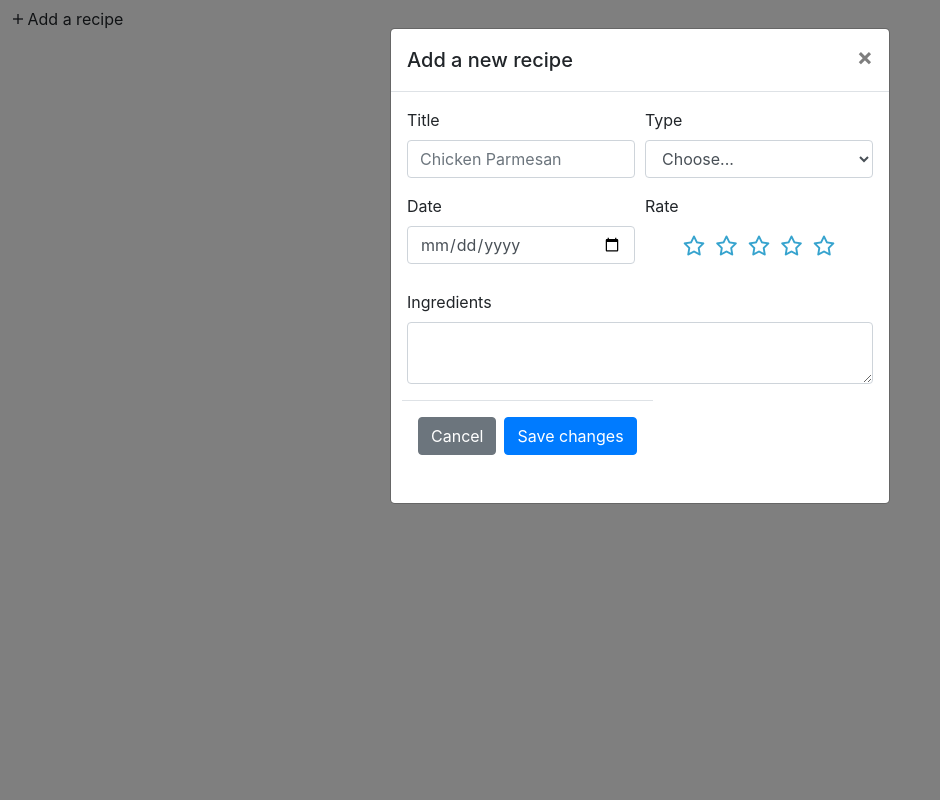
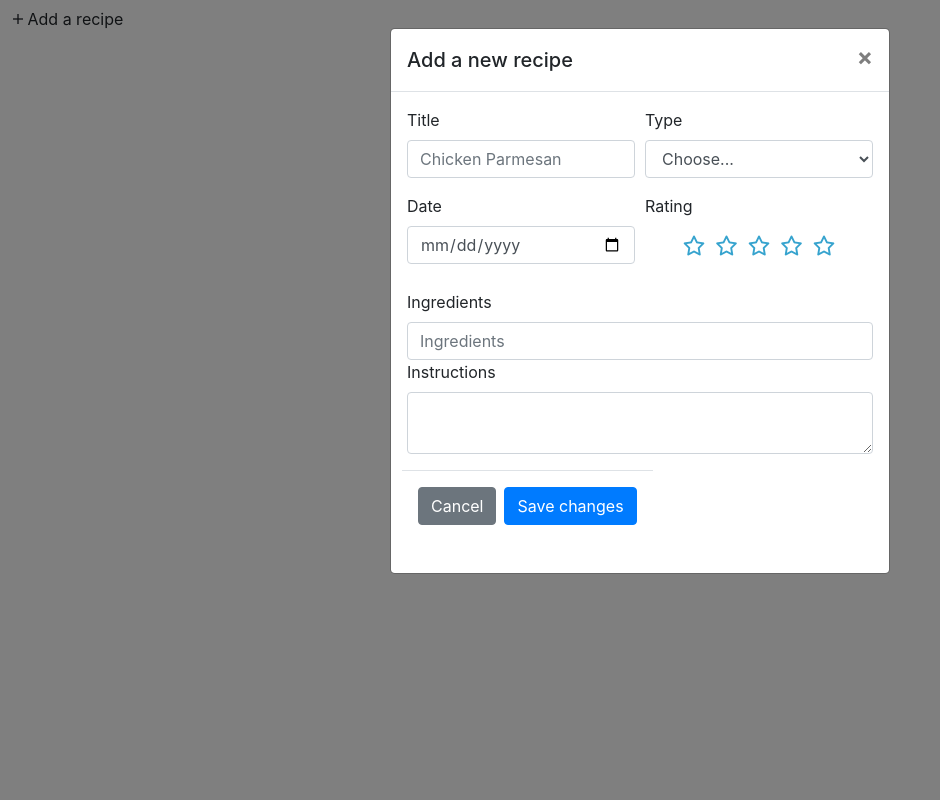
Before and after one commit to MaximeNef/my.bocuse, a PHP site: page /modal.php in a window 1280 px wide, after a click on "Add a recipe". Shown: the whole page, without its empty margins (0-940 px from the left). Run offline with PHP 8.4, Linux system fonts and the light colour scheme; some libraries are stand-ins or nearby versions; some web fonts are replaced.

Commit message:
form update

```diff
--- a/modal.php
+++ b/modal.php
@@ -48,15 +48,15 @@
                         <div class="form-row">
                             <div class="form-group col-md-6">
                                 <label for="releaseDate">Date</label>
-                                <input type="date" class="form-control" id="releaseDate" placeholder="12/12/21">
+                                <input type="date" class="form-control" id="releaseDate">
                             </div>
                             <div class="form-group col-md-6">
-                                <label for="difficulty">Rate</label>
+                                <label for="rating">Rating</label>
                                 <div class="container d-flex justify-content-center">
                                     <div class="row">
                                         <div class="col-md-12">
                                             <div class="stars">
-                                                <form action=""> <input class="star star-5" id="star-5" type="radio"
+                                                <input class="star star-5" id="star-5" type="radio"
                                                         name="star" /> <label class="star star-5" for="star-5"></label>
                                                     <input class="star star-4" id="star-4" type="radio" name="star" />
                                                     <label class="star star-4" for="star-4"></label> <input
@@ -65,7 +65,7 @@
                                                         class="star star-2" id="star-2" type="radio" name="star" />
                                                     <label class="star star-2" for="star-2"></label> <input
                                                         class="star star-1" id="star-1" type="radio" name="star" />
-                                                    <label class="star star-1" for="star-1"></label> </form>
+                                                    <label class="star star-1" for="star-1"></label>
                                             </div>
                                         </div>
                                     </div>
@@ -75,8 +75,12 @@
 
                         <div class="form-row">
                             <div class="form-group col-12 col-md-12">
-                                <label for="ingredients">Ingredients</label>
-                                <textarea class="form-control" id="ingredients" row="50"> </textarea>
+
+                            <label for="ingredients">Ingredients</label>
+      <input type="text" class="form-control text-capitalize" id="ingredients" placeholder="ingredients">
+
+                                <label for="instructions">Instructions</label>
+                                <textarea class="form-control" id="instructions" row="50"> </textarea>
                             </div>
                         </div>
                         <div class="form-row">
```
